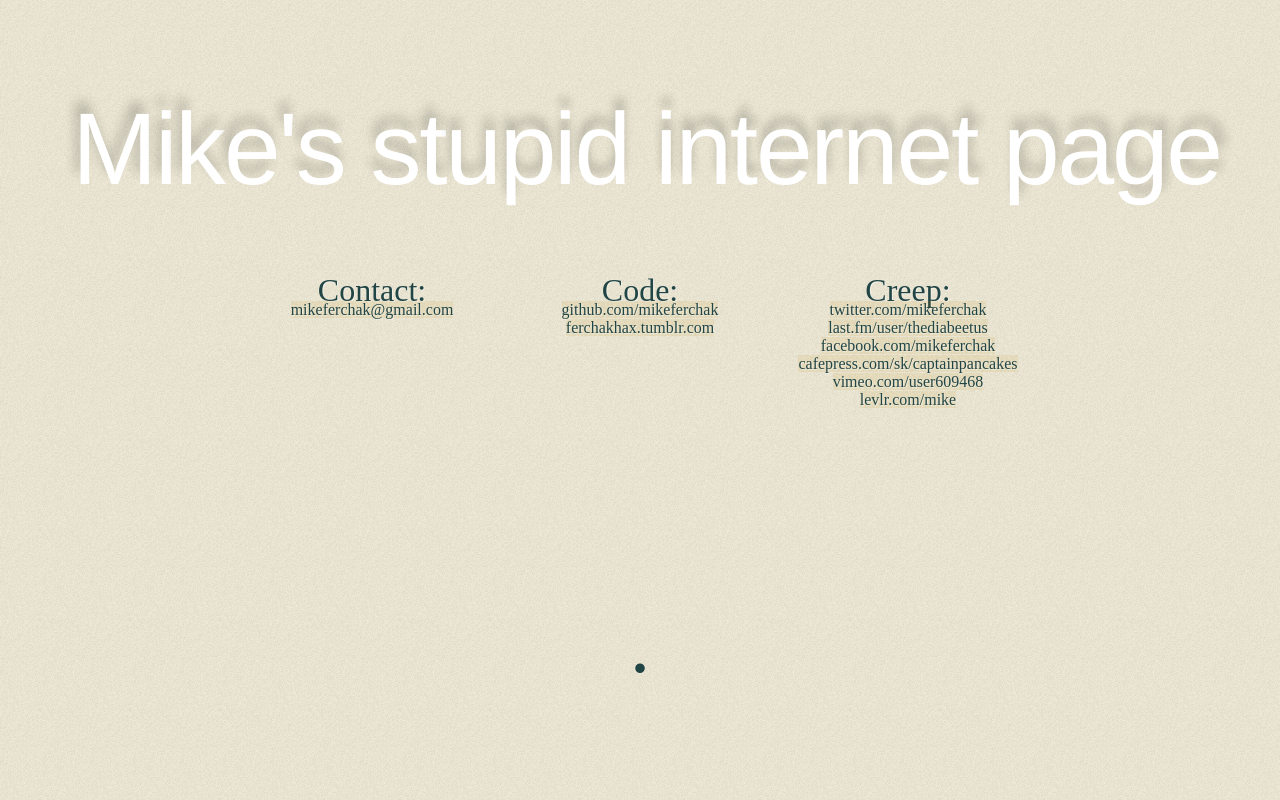
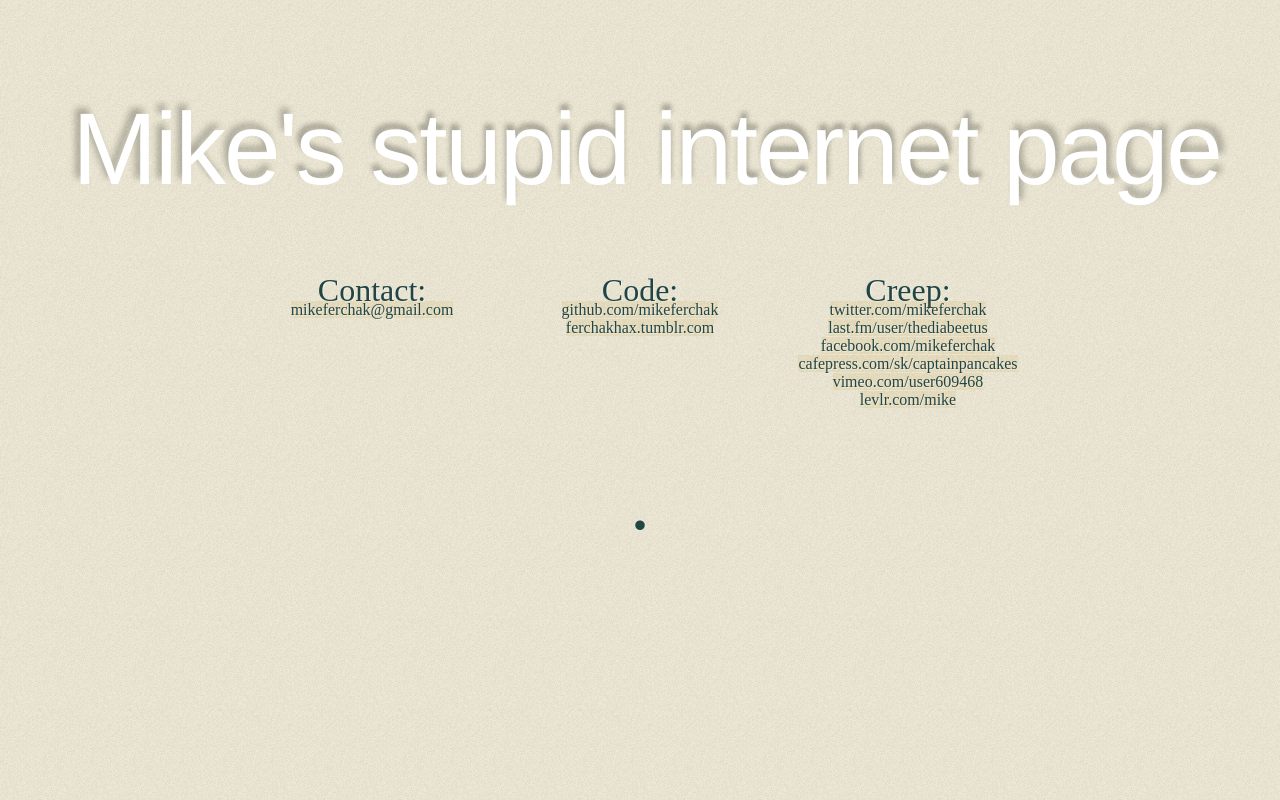
Before and after one commit to mikeferchak/mferchak, a PHP site: page / in a window 1280 px wide. Run offline with PHP 8.4, Linux system fonts and the light colour scheme; some libraries are stand-ins or nearby versions; some web fonts are replaced.

Commit message:
Per Arun's request, you can now drag header letters around.

```diff
--- a/css/style.css
+++ b/css/style.css
@@ -91,10 +91,9 @@ section {
   box-shadow: inset 0px 1px 6px rgba(0, 0, 0, 0.2); }
 
 #sun {
-  position: fixed;
-  bottom: 0%;
-  height: 200px;
-  width: 200px;
+  height: 100px;
+  width: 100px;
+  position: relative;
   display: block;
   background-color: transparent;
   background-repeat: no-repeat, repeat;
@@ -117,14 +116,6 @@ header {
   text-shadow: 1px 1px 1px rgba(255, 255, 255, 0.5);
   text-align: center;
   line-height: 200%; }
-<<<<<<< HEAD
-=======
-<<<<<<< HEAD
-  header h1 {
-    letter-spacing: 0px; }
-=======
->>>>>>> 80a13964a3a9870595679c9f7b2334458299f3c8
->>>>>>> 778add79584dd33f7aa7c79b9a9ac00363ddbb85
 
 #about {
   margin: 1em 0;
--- a/css/style.scss
+++ b/css/style.scss
@@ -124,10 +124,9 @@ section {
 }
 
 #sun {
-    position:fixed;
-    bottom:0%;
-    height:200px;
-    width:200px;
+    height:100px;
+    width:100px;
+    position:relative;
     display:block;
     background-color:transparent;
     background-repeat:no-repeat, repeat;
--- a/index.html
+++ b/index.html
@@ -28,7 +28,6 @@
 </head>
 
 <body>
-<a title="Easter-egg! Drag this puppy around."><div id="sun"></div></a>
 <header>
       <h1 class="aa">
         <span class="shadowtext">M</span>
@@ -90,6 +89,6 @@
    </footer>
 
 </div>
-
+<a title="Easter-egg! Drag this puppy around."><div id="sun"></div></a>
 </body>
 </html>
--- a/script/application.js
+++ b/script/application.js
@@ -5,14 +5,14 @@ $(document).ready(function() {
   var headerAspect = originalHeaderHeight / originalHeaderWidth;
 
   //resize header on page load event
-  if ($(window).width() > 500) {
+  if ($(window).width() > 100) {
      var newHeaderHeight = headerAspect * $(window).width() * .9;
      $("header h1").css({"font-size": newHeaderHeight});
   }
 
   //resize header when window is resized
   $(window).resize(function() {
-     if ($(window).width() > 500) {
+     if ($(window).width() > 100) {
         var newHeaderHeight = headerAspect * $(window).width() * .9;
         $("header h1").css({"font-size": newHeaderHeight});
      }
@@ -33,8 +33,15 @@ $('#sun').draggable( {
     stop: loopthroughallshadowelements
 });
 
+$('h1 span, ').draggable( {
+    cursor: 'move',
+    containment: 'document',
+    drag: calculateshadow,
+    stop: loopthroughallshadowelements
+});
+
 function repositionlightsource() {
-    $("#sun").css({"left":(($(window).width()/2)-100)});
+    $("#sun").css({"left":(($(window).width()/2)-50)});
 };
 
 function loopthroughallshadowelements(){
```
